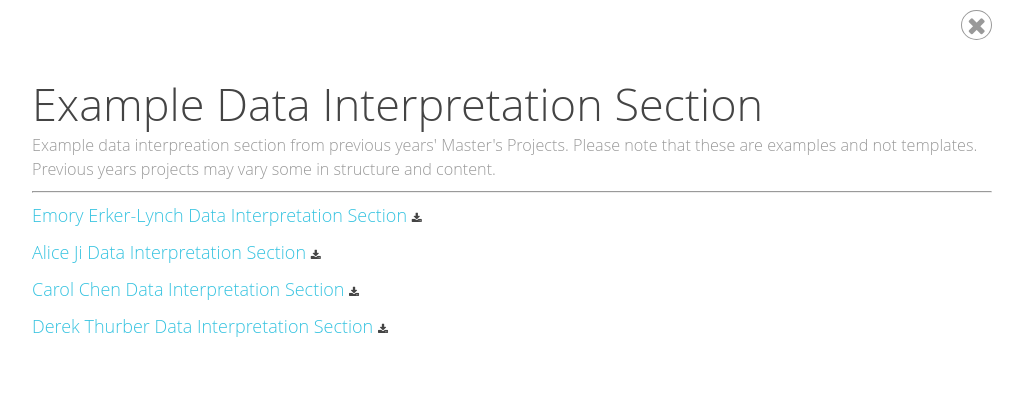
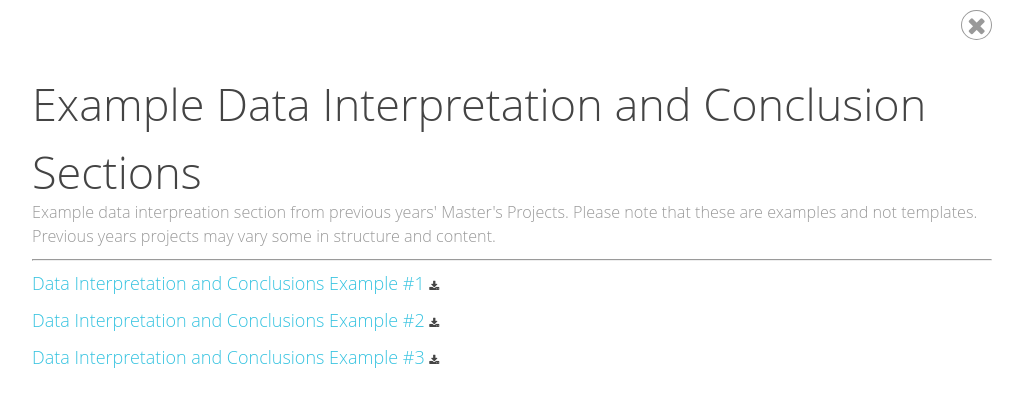
Before and after one commit to dwthurber/mshe-tech-tools, a Jekyll site: the page built from pages/mp-examples-interpretation.html, in a window 1280 px wide. Shown: the top 407 px of the page, without its empty margins (128-1151 px from the left). Built offline with Jekyll 4.4.1, drawn with Linux system fonts in a browser that asks for light colours; nearby versions of some CDN libraries.

Commit message:
updated examples

```diff
--- a/pages/mp-examples-interpretation.html
+++ b/pages/mp-examples-interpretation.html
@@ -1,9 +1,8 @@
 ---
 layout: default
-title: Example Data Interpretation Section
+title: Example Data Interpretation and Conclusion Sections
 subtitle: Example data interpreation section from previous years' Master's Projects. Please note that these are examples and not templates. Previous years projects may vary some in structure and content.
 ---
-<p><a href="../assets/emory-lynch_MP-Interpretation.pdf" target="_blank">Emory Erker-Lynch Data Interpretation Section</a> <i class="fa fa-download fa-sm"></i></p>
-<p><a href="../assets/alice-ji_MP-Interpretation.pdf" target="_blank">Alice Ji Data Interpretation Section</a> <i class="fa fa-download fa-sm"></i></p>
-<p><a href="../assets/carol-chen_MP-Interpretation.pdf" target="_blank">Carol Chen Data Interpretation Section</a> <i class="fa fa-download fa-sm"></i></p>
-<p><a href="../assets/derek-thurber_MP-Interpretation.pdf" target="_blank">Derek Thurber Data Interpretation Section</a> <i class="fa fa-download fa-sm"></i></p>
+<p><a href="../assets/Data-Interpretation-and-Conclusions-Example_1.pdf" target="_blank">Data Interpretation and Conclusions Example #1</a> <i class="fa fa-download fa-sm"></i></p>
+<p><a href="../assets/Data-Interpretation-and-Conclusions-Example_2.pdf" target="_blank">Data Interpretation and Conclusions Example #2</a> <i class="fa fa-download fa-sm"></i></p>
+<p><a href="../assets/Data-Interpretation-and-Conclusions-Example_3.pdf" target="_blank">Data Interpretation and Conclusions Example #3</a> <i class="fa fa-download fa-sm"></i></p>
```
Also changed, not shown: index.html (+23 -22 lines), 3 other files.
